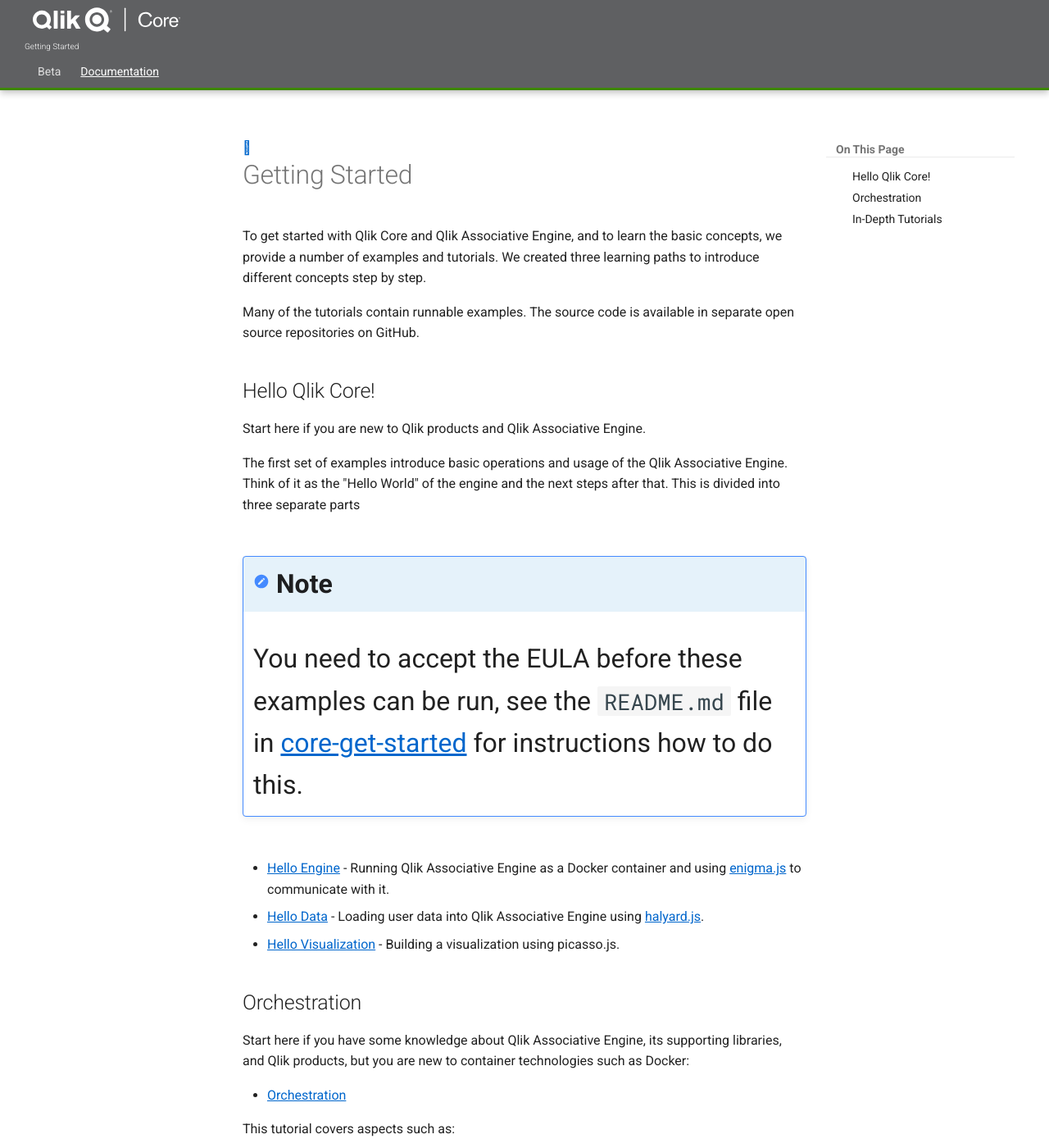
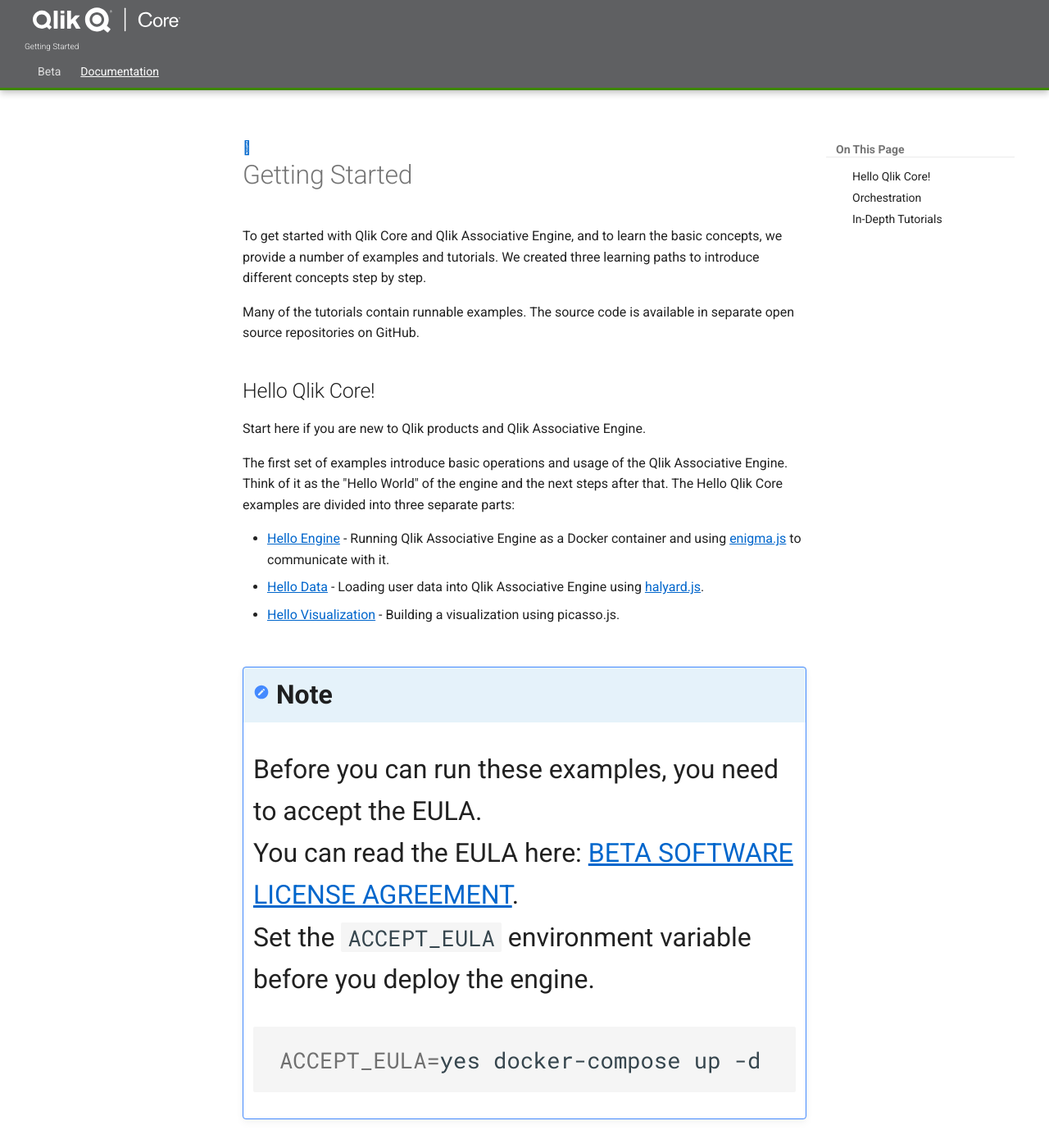
Before and after one commit to qlik-oss/core-website, an MkDocs documentation site: the page built from docs/docs/getting-started.md, in a window 1280 px wide and 1400 px high. Shown: the whole window at 82% size. Built offline with MkDocs 1.6.1 and Material for MkDocs 9.7.7, drawn with Linux system fonts in a browser that asks for light colours; old or Windows-style settings are respelled for this version of MkDocs.

Commit message:
Eula note (#248)
* updated the note re EULA

* fixed message

* fixed the beta link and update engine terminology

* fixed lint error

````diff
--- a/docs/docs/getting-started.md
+++ b/docs/docs/getting-started.md
@@ -12,18 +12,23 @@
 Start here if you are new to Qlik products and Qlik Associative Engine.
 
 The first set of examples introduce basic operations and usage of the Qlik Associative Engine. Think of
-it as the "Hello World" of the engine and the next steps after that. This is divided into three separate parts
-
-!!! Note
-    You need to accept the EULA before these examples can be run, see
-    the `README.md` file in [core-get-started](https://github.com/qlik-ea/core-get-started) for instructions
-    how to do this.
+it as the "Hello World" of the engine and the next steps after that.
+The Hello Qlik Core examples are divided into three separate parts:
 
 - [Hello Engine](./tutorials/hello-engine.md) - Running Qlik Associative Engine as a Docker container and using
     [enigma.js](https://github.com/qlik-oss/enigma.js/) to communicate with it.
 - [Hello Data](./tutorials/hello-data.md) - Loading user data into Qlik Associative Engine using
     [halyard.js](https://github.com/qlik-oss/halyard.js).
 - [Hello Visualization](./tutorials/hello-visualization.md) - Building a visualization using picasso.js.
+
+!!! Note
+    Before you can run these examples, you need to accept the EULA.</br>
+    You can read the EULA here:
+    [BETA SOFTWARE LICENSE AGREEMENT](../beta.md).
+    </br>Set the `ACCEPT_EULA` environment variable before you deploy the engine.</br>
+    ```bash
+    ACCEPT_EULA=yes docker-compose up -d
+    ```
 
 ## Orchestration
 
````
Also changed, not shown: docs/docs/tutorials/hello-engine.md (+5 -1 lines).
